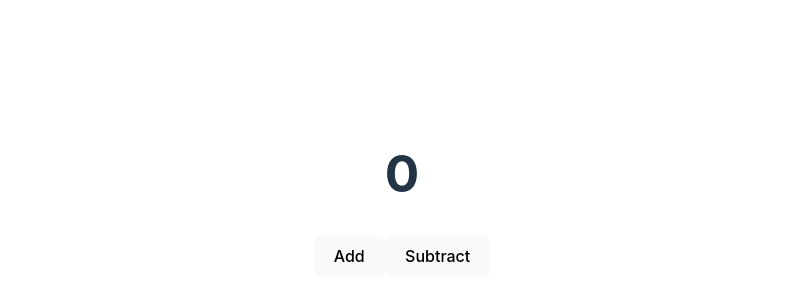
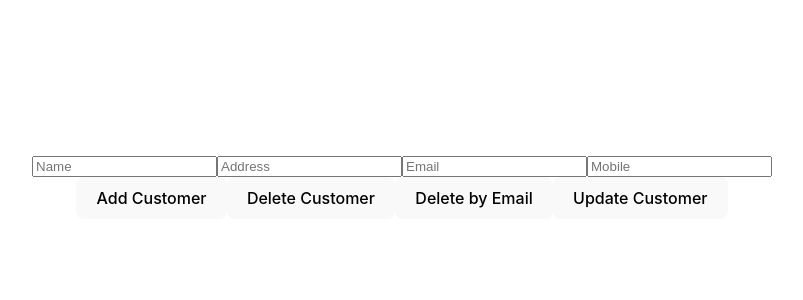
Before and after one commit to sandundil2002/React_In_Typescript, a React (Vite) app: page / in a window 1280 px wide. Shown: the part 206-506 px from the top of the page, without its empty margins (238-1041 px from the left). Built offline with nearby package versions, Linux system fonts and the light colour scheme.

Commit message:
array functions in ts.

```diff
--- a/src/App.tsx
+++ b/src/App.tsx
@@ -1,17 +1,58 @@
 import { useState } from "react";
-import './App.css'
-import {ButtonComponent} from "./assets/component/ButtonComponent.tsx";
+import './App.css';
+import { Customer } from "./customer";
 
 function App() {
-    const [count, setCount] = useState(0);
+    const [customers, setCustomers] = useState<Customer[]>([]);
+    const [name, setName] = useState("");
+    const [address, setAddress] = useState("");
+    const [email, setEmail] = useState("");
+    const [mobile, setMobile] = useState("");
+
+    function addCustomer() {
+        const newCustomer: Customer = { name, address, email, mobile };
+        setCustomers(customers => [...customers, newCustomer]);
+    }
+
+    function deleteCustomer() {
+        setCustomers(customers => customers.slice(0, -1));
+    }
+
+    function deleteByEmail() {
+        setCustomers(customers => customers.filter(customer => customer.email !== email));
+    }
+
+    function updateCustomer() {
+        setCustomers(customers => customers.map(customer => {
+            if (customer.email === email) {
+                return { name, address, email, mobile };
+            }
+            return customer;
+        }));
+    }
 
     return (
-        <div className="App">
-            <h1>{count}</h1>
-            <ButtonComponent count={count} myClick={setCount}>Add</ButtonComponent>
-            <ButtonComponent count={count} myClick={setCount}>Subtract</ButtonComponent>
-        </div>
-    )
+        <>
+            <input type="text" placeholder="Name" onChange={(e) => setName(e.target.value)} />
+            <input type="text" placeholder="Address" onChange={(e) => setAddress(e.target.value)} />
+            <input type="text" placeholder="Email" onChange={(e) => setEmail(e.target.value)} />
+            <input type="text" placeholder="Mobile" onChange={(e) => setMobile(e.target.value)} /> <br/>
+            <button onClick={addCustomer}>Add Customer</button>
+            <button onClick={deleteCustomer}>Delete Customer</button>
+            <button onClick={deleteByEmail}>Delete by Email</button>
+            <button onClick={updateCustomer}>Update Customer</button>
+            <ul>
+                {customers.map((customer, index) => (
+                    <div key={index}>
+                        {customer.name + " "}
+                        {customer.address + " "}
+                        {customer.email + " "}
+                        {customer.mobile + " "}
+                    </div>
+                ))}
+            </ul>
+        </>
+    );
 }
 
 export default App;
--- a/src/assets/component/ButtonComponent.tsx
+++ b/src/assets/component/ButtonComponent.tsx
@@ -1,4 +1,4 @@
-export function ButtonComponent(props) {
+export function ButtonComponent(props:any) {
     const handleClick = () => {
         let newValue = props.count;
 
--- /dev/null
+++ b/src/customer.ts
@@ -0,0 +1,6 @@
+export interface Customer {
+    name: string;
+    address: string;
+    email: string;
+    mobile: string;
+}
```
